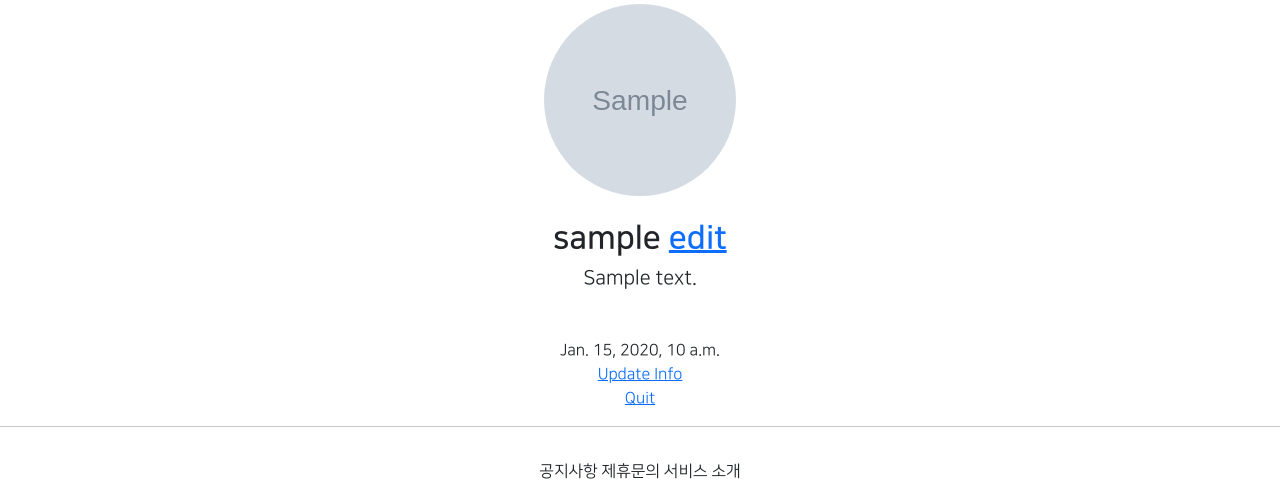
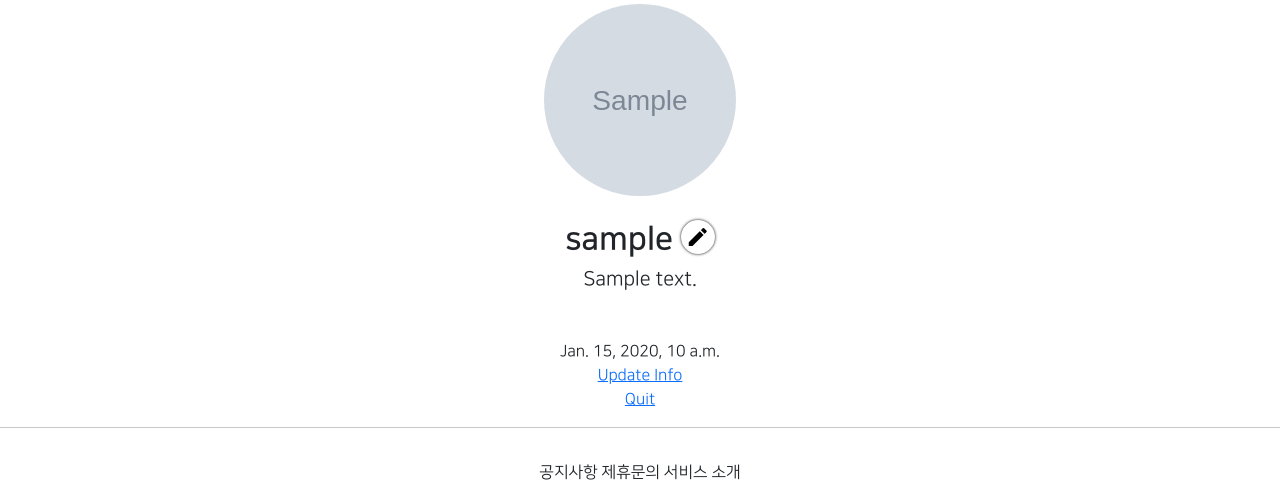
Before and after one commit to hanbitgoun/djangoproject_01, a Django app: page /accounts/detail/1 in a window 1280 px wide. Shown: the part 237-731 px from the top of the page. Run offline with Django 3.2, Linux system fonts and the light colour scheme; a user stored in the database is signed in; tables that the repository leaves empty hold one stand-in row (values such as "Sample post"); grey boxes marked "Sample" are stand-in pictures; parts of the project's set-up code (start-up, migrations or seed data) failed here and were passed over; some libraries are stand-ins or nearby versions.

Commit message:
20210729_w commit_1

```diff
--- a/accountapp/templates/accountapp/detail.html
+++ b/accountapp/templates/accountapp/detail.html
@@ -11,7 +11,8 @@
                 <h2 class="NNS_B">
                     {{ target_user.profile.nickname }}
                         {% if user == target_user %}
-                            <a href="{% url 'profileapp:update' pk=target_user.profile.pk %}">
+                            <a href="{% url 'profileapp:update' pk=target_user.profile.pk %}"
+                                class="material-icons round_button">
                                 edit
                             </a>
                         {% endif %}
--- a/accountapp/views.py
+++ b/accountapp/views.py
@@ -55,7 +55,9 @@ class AccountDetailView(DetailView):
     context_object_name = 'target_user'
     template_name = 'accountapp/detail.html'
 
+
 has_ownership = [login_required, account_ownership_required]
+
 
 @method_decorator(has_ownership, 'get')
 @method_decorator(has_ownership, 'post')
--- a/static/base.css
+++ b/static/base.css
@@ -31,3 +31,15 @@
 .NNS_B {
     font-family: 'NanumSquareB', cursive;
 }
+
+.round_button {
+    color: black;
+    text-decoration: none;
+    box-shadow: 0 0 3px black; /* 그림자의 위치 3px 그림자의 크기 */
+    border-radius: 20rem;
+    padding: 0.3rem;
+}
+
+.round_button:hover {
+    color: dimgray;
+}
--- a/templates/head.html
+++ b/templates/head.html
@@ -13,6 +13,11 @@
 
     {# DEFAULT CSS LINKS #}
     <link rel="stylesheet" type="text/css" href="{% static 'base.css' %}">
+
+    {# MATERIAL ICONS LINK #}
+    <link href="https://fonts.googleapis.com/css2?family=Material+Icons"
+      rel="stylesheet">
+
 
     <style>
         @font-face {
```
